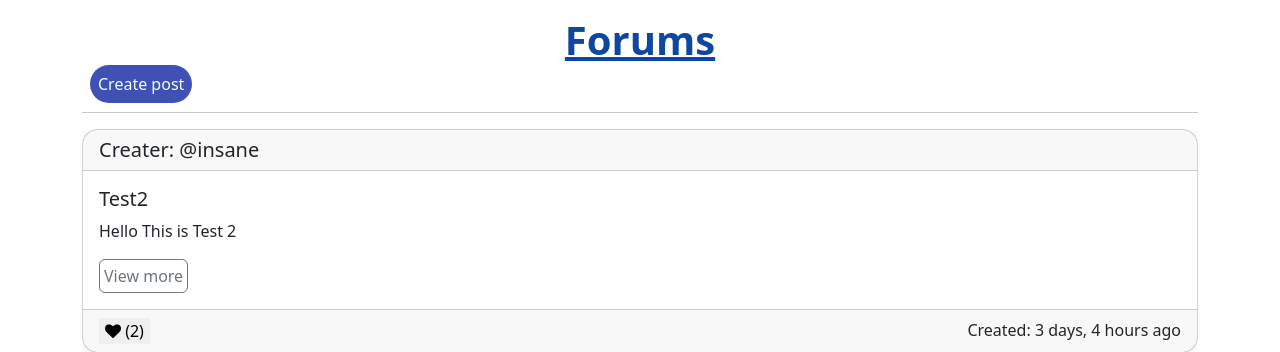
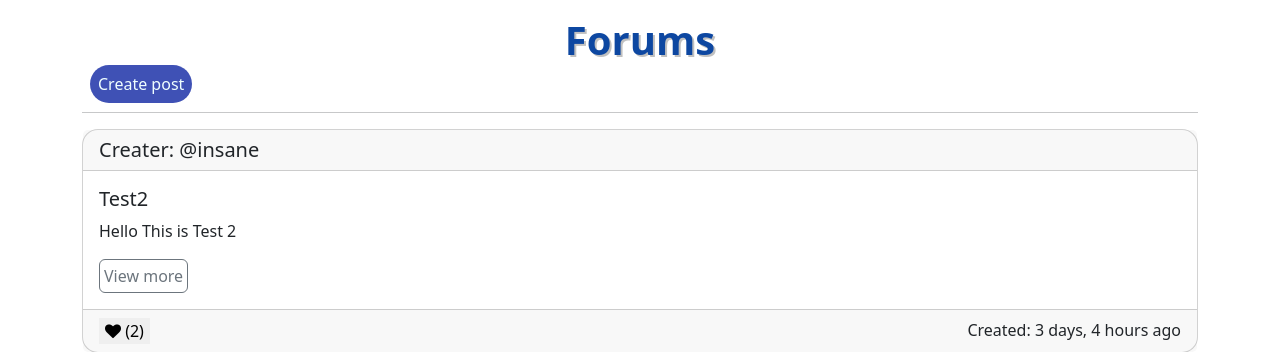
Before and after one commit to Ayush8085/post-web, a Django app: page /forums/ in a window 1280 px wide. Shown: the part 56-408 px from the top of the page. Run offline with Django 4.2, Linux system fonts and the light colour scheme; data comes from the database, SQL or seed files in the repository.

Commit message:
style updated

```diff
--- a/forum_app/templates/forum_app/forums.html
+++ b/forum_app/templates/forum_app/forums.html
@@ -17,9 +17,14 @@
     background-color: #3F51B5;
     color: azure;
   }
+
+  .text-shadow {
+    text-shadow: 2px 2px rgba(0, 0, 0, 0.249);
+  }
+
 </style>
 
-<h1 class="text-center text-decoration-underline fw-bold" style="color: #0D47A1;">Forums</h1>
+<h1 class="text-center text-shadow fw-bold" style="color: #0D47A1;">Forums</h1>
 
 <a href="{% url 'create-post' %}" class="rounded-pill p-2 m-2 create-post">Create post</a><br>
 <hr>
--- a/templates/index.html
+++ b/templates/index.html
@@ -12,6 +12,11 @@
 
   <script src="https://cdn.jsdelivr.net/npm/chart.js"></script>
 
+  <style>
+    .text-shadow {
+      text-shadow: 2px 2px rgba(0, 0, 0, 0.249);
+    }
+  </style>
 
 </head>
 
@@ -28,7 +33,7 @@
     <div class="row mt-5">
 
       <div class="col-md-4">
-        <h1 class="text-center text-decoration-underline fw-bold" style="color: #0D47A1;">SymDa</h1><br>
+        <h1 class="text-center text-shadow fw-bold" style="color: #0D47A1;">SymDa</h1><br>
 
         <h3 class="fw-bolder" style="color: #3F51B5;">About</h3>
         <p>um has been the industry's standard dummy text ever since the 1500s, when an unknown printer took a galley of
```
Also changed, not shown: db.sqlite3, 4 other files.
